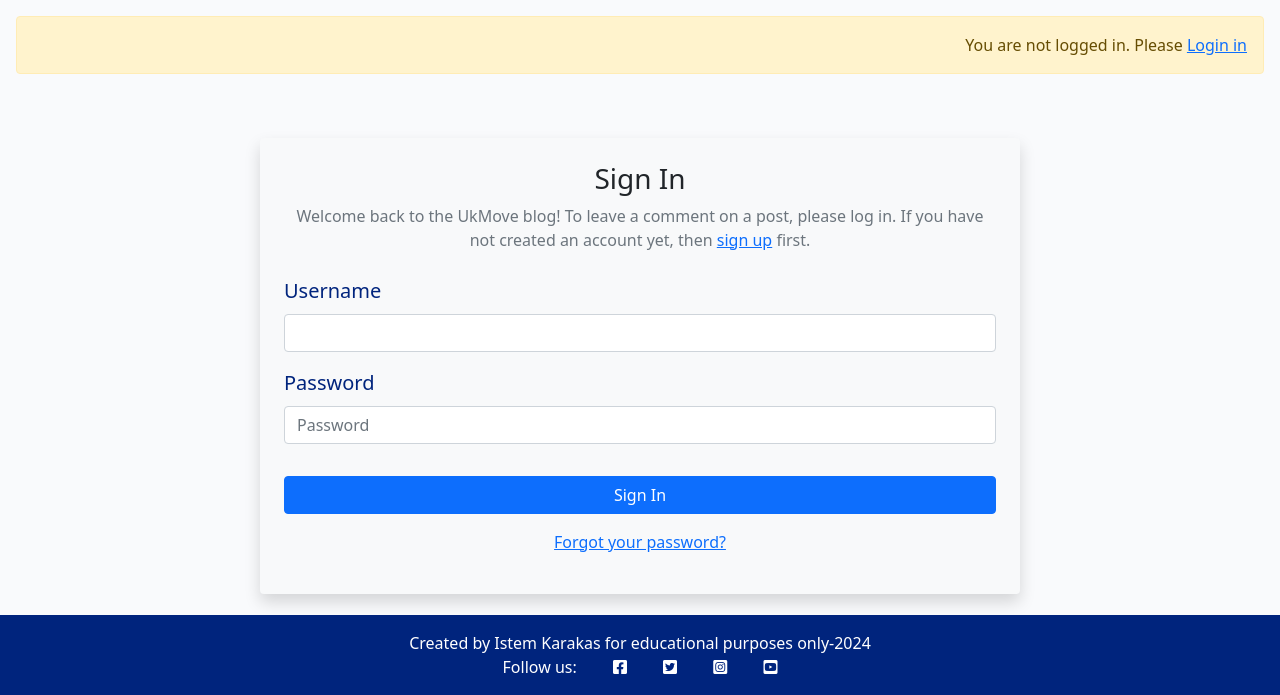
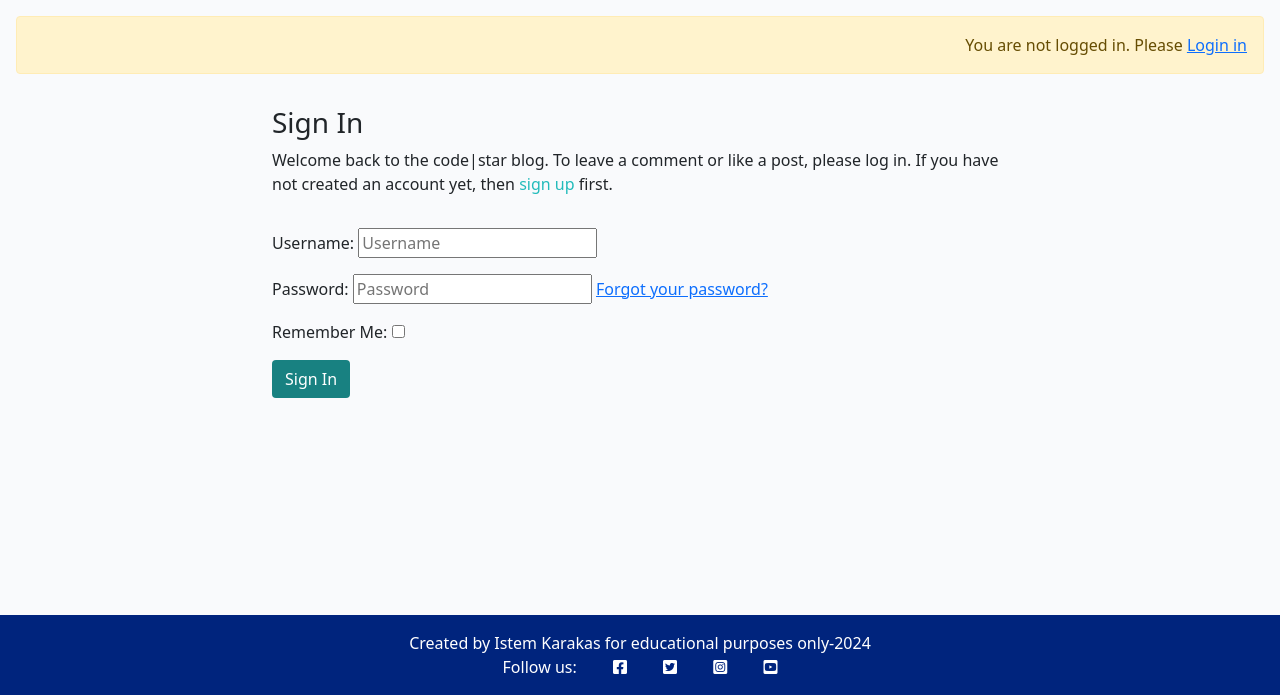
Before and after one commit to techistem/UkMove_CI_P4, a Django app: page /accounts/login/ in a window 1280 px wide. Shown: the part 105-800 px from the top of the page. Run offline with Django 4.2, Linux system fonts and the light colour scheme; some libraries are stand-ins or nearby versions.

Commit message:
Change login.html page

```diff
--- a/templates/account/login.html
+++ b/templates/account/login.html
@@ -1,49 +1,33 @@
 {% extends "base.html" %}
 
 {% load i18n %}
-{% load widget_tweaks %}  <!-- Burada widget_tweaks'i yüklüyoruz -->
 {% load account socialaccount %}
 
 {% block head_title %}{% trans "Sign In" %}{% endblock %}
 
 {% block content %}
+
 <div class="container">
-    <div class="row justify-content-center">
-        <div class="col-md-8 mt-5 p-4 bg-light rounded shadow">
-            <h3 class="text-center">{% trans "Sign In" %}</h3>
+    <div class="row">
+        <div class="col-md-8 mt-3 offset-md-2">
+            <h3>{% trans "Sign In" %}</h3>
 
-            <p class="text-center text-muted">
-                {% blocktrans %}
-                Welcome back to the UkMove blog! To leave a comment on a post, please log in. If you have not created an account yet, then
-                <a class="link-primary" href="{{ signup_url }}">sign up</a> first.
-                {% endblocktrans %}
-            </p>
-
-            <form class="login mt-4" method="POST" action="{% url 'account_login' %}">
+            <p>{% blocktrans %}Welcome back to the code|star blog. To leave a comment or like a post, please log in. If
+                you
+                have not created an account yet, then <a class="link" href="{{ signup_url }}">sign up</a>
+                first.{% endblocktrans %}</p>
+        </div>
+    </div>
+    <div class="row">
+        <div class="col-md-8 mt-3 offset-md-2">
+            <form class="login" method="POST" action="{% url 'account_login' %}">
                 {% csrf_token %}
-
-                <div class="mb-3">
-                    <label for="id_username" class="form-label">{% trans "Username" %}</label>
-                    <input type="text" name="username" id="id_username" class="form-control" required>
-                    <!-- add_class filtresi ile form-control sınıfı ekleniyor -->
-
-                </div>
-                <div class="mb-3">
-                    <label for="id_password" class="form-label">{% trans "Password" %}</label>
-                    <!-- add_class filtresi ile form-control sınıfı ekleniyor -->
-                    {{ form.password|add_class:"form-control" }}
-                </div>
-
+                {{ form.as_p }}
                 {% if redirect_field_value %}
                 <input type="hidden" name="{{ redirect_field_name }}" value="{{ redirect_field_value }}" />
                 {% endif %}
-
-                <button class="btn btn-primary w-100 mt-3" type="submit">{% trans "Sign In" %}</button>
+                <button class="btn btn-signup right" type="submit">{% trans "Sign In" %}</button>
             </form>
-
-            <div class="text-center mt-3">
-                <p><a class="link-primary" href="{% url 'account_reset_password' %}">{% trans "Forgot your password?" %}</a></p>
-
         </div>
     </div>
 </div>
```
